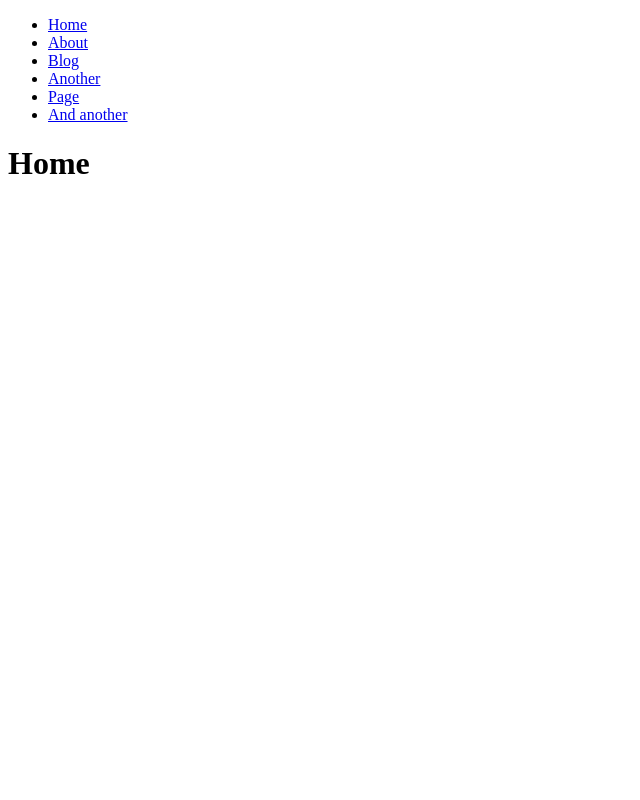
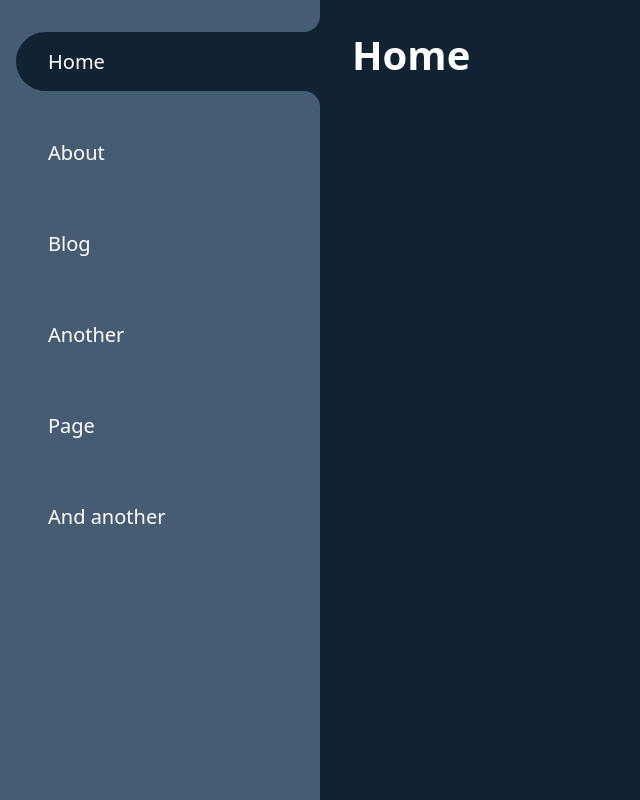
Before and after one commit to Clinton-dev/mordern-nav, a plain HTML site: page index.html in a window 1280 px wide. Shown: the whole page, without its empty margins (0-640 px from the left). Drawn offline with Linux system fonts and the light colour scheme; the site is published under a folder, as on GitHub Pages, so addresses that start at the root find nothing.

Commit message:
Change correct src for style sheet on pages

```diff
--- a/index.html
+++ b/index.html
@@ -7,9 +7,8 @@
     <meta charset="UTF-8" />
     <link rel="icon" type="image/svg+xml" href="/favicon.svg" />
     <meta name="viewport" content="width=device-width, initial-scale=1.0" />
-    <script src="/main.js" defer></script>
     <title>Demo title here</title>
-    <link href="/style.css" rel="stylesheet" />
+    <link href="style.css" rel="stylesheet" />
 </head>
 
 <body>
```
Also changed, not shown: about.html (+1 -2 lines), blog.html (+1 -2 lines).
